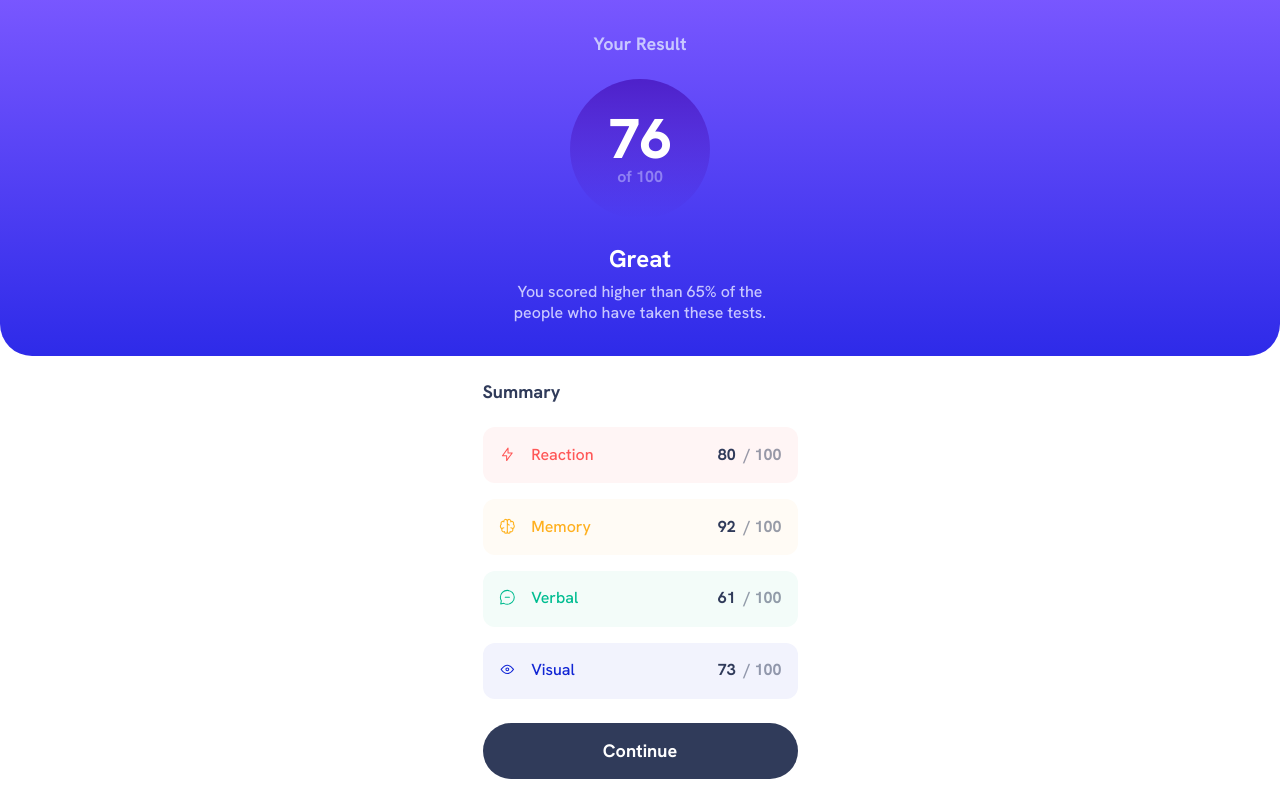
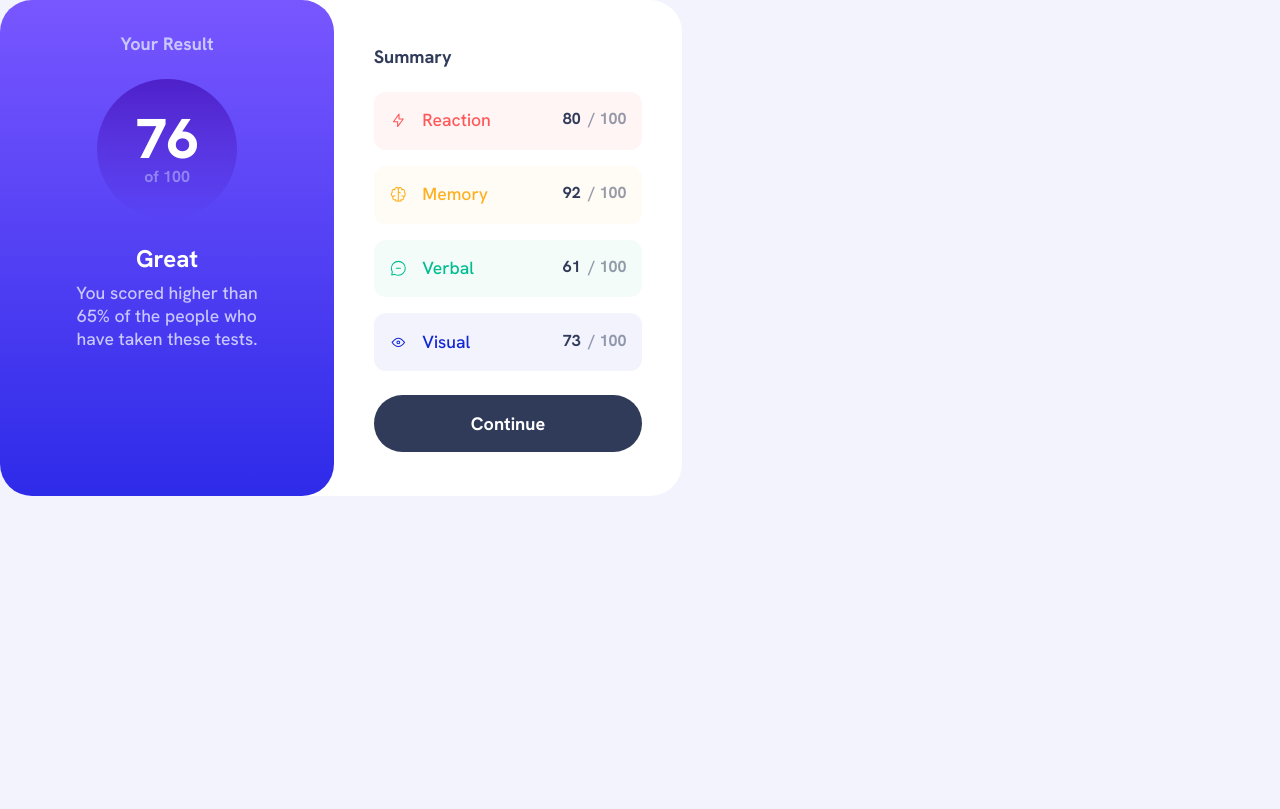
Before and after one commit to tomduranti/result_summary_component, a React (Vite) app: page / in a window 1280 px wide. Built offline with nearby package versions, Linux system fonts and the light colour scheme.

Commit message:
Add tablet design, tbc

```diff
--- a/src/components/organisms/ResultSection/_ResultSection.scss
+++ b/src/components/organisms/ResultSection/_ResultSection.scss
@@ -1,4 +1,5 @@
 @use "../../../sass/abstract/variables" as var;
+@use "../../../sass/abstract/mixins" as mix;
 @use "sass:map";
 
 .result_section {
@@ -9,6 +10,15 @@
 
     padding-block: map.get(var.$spacing, 32);
 
+    @include mix.respond_to(min, m_screen) {
+        max-inline-size: calc(map.get(var.$spacing, 80) * 4 + map.get(var.$spacing, 16) + map.get(var.$special_spacing, 2));
+        inline-size: 100%;
+
+        border-start-start-radius: map.get(var.$spacing, 32);
+        border-start-end-radius: map.get(var.$spacing, 32);
+
+    }
+
     &__content {
         display: flex;
         flex-direction: column;
@@ -18,6 +28,10 @@
         margin-inline: auto;
 
         max-inline-size: calc(map.get(var.$spacing, 80) * 3 + map.get(var.$spacing, 16) + map.get(var.$special_spacing, 2) * 2);
+
+        @include mix.respond_to(min, m_screen) {
+            max-inline-size: calc(map.get(var.$spacing, 80) * 2 + map.get(var.$spacing, 32) + map.get(var.$spacing, 8));
+        }
     }
 
     &__heading {
--- a/src/components/organisms/SummarySection/_SummarySection.scss
+++ b/src/components/organisms/SummarySection/_SummarySection.scss
@@ -1,4 +1,5 @@
 @use "../../../sass/abstract/variables" as var;
+@use "../../../sass/abstract/mixins" as mix;
 @use "sass:map";
 
 .summary_section {
@@ -11,6 +12,15 @@
 
     margin-inline: auto;
 
+    @include mix.respond_to(min, m_screen) {
+        border-top-right-radius: map.get(var.$spacing, 32);
+        border-bottom-right-radius: map.get(var.$spacing, 32);
+
+        margin-inline: 0;
+        padding: calc(map.get(var.$spacing, 32) + map.get(var.$spacing, 8) + map.get(var.$special_spacing, 5) - map.get(var.$special_spacing, 1) / 2) calc(map.get(var.$spacing, 32) + map.get(var.$spacing, 8) - 0.023rem);
+        max-inline-size: calc(map.get(var.$spacing, 80) * 4 + map.get(var.$spacing, 32) - map.get(var.$special_spacing, 2) * 2);
+    }
+
     &__header {
         color: var.$navy--950;
         text-transform: capitalize;
--- a/src/sass/base/_base.scss
+++ b/src/sass/base/_base.scss
@@ -1,5 +1,12 @@
 @use "../abstract/variables" as var;
+@use "../abstract/mixins" as mix;
 @use "sass:map";
+
+body {
+    @include mix.respond_to(min, m_screen) {
+        background-color: var.$blue--50;
+    }
+}
 
 .result_container {
     display: flex;
@@ -8,4 +15,16 @@
     gap: map.get(var.$spacing, 24);
 
     margin-block-end: calc(map.get(var.$spacing, 32) - map.get(var.$special_spacing, 2));
+
+    background-color: var.$white;
+
+    border-radius: map.get(var.$spacing, 32);
+
+    @include mix.respond_to(min, m_screen) {
+        flex-direction: row;
+        margin-block-end: 0;
+        gap: 0;
+
+        max-inline-size: calc(map.get(var.$spacing, 80) * 8 + map.get(var.$spacing, 32) + map.get(var.$spacing, 8) + map.get(var.$special_spacing, 2));
+    }
 }
--- a/src/sass/base/_typography.scss
+++ b/src/sass/base/_typography.scss
@@ -13,7 +13,7 @@ $presets: (
     "5--bold": ($font_family, func.to_rem(18), 700, 1.3, 0),
     "5--medium": ($font_family, func.to_rem(18), 500, 1.3, 0),
     "6--bold": ($font_family, func.to_rem(16), 700, 1.3, 0),
-    "6--medium": ($font_family, func.to_rem(16), 500, 1.3, 0),
+    "6--medium": ($font_family, clamp(1rem, 0.86rem + 0.3vw, 1.13rem), 500, 1.3, 0),
 );
 
 @each $key, $value in $presets { .text_preset_#{$key} { @include mix.typography($value... ) }; }
```
